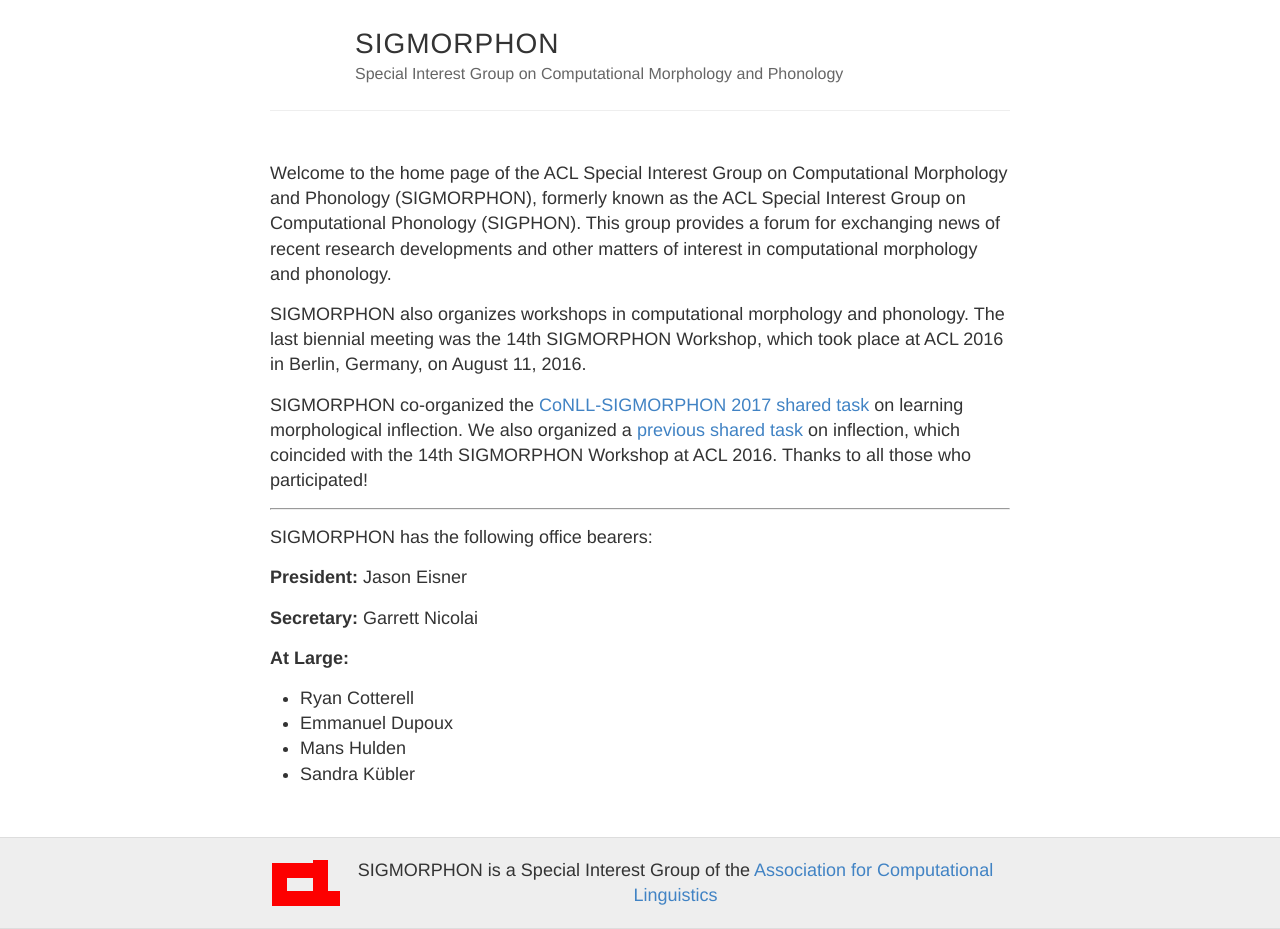
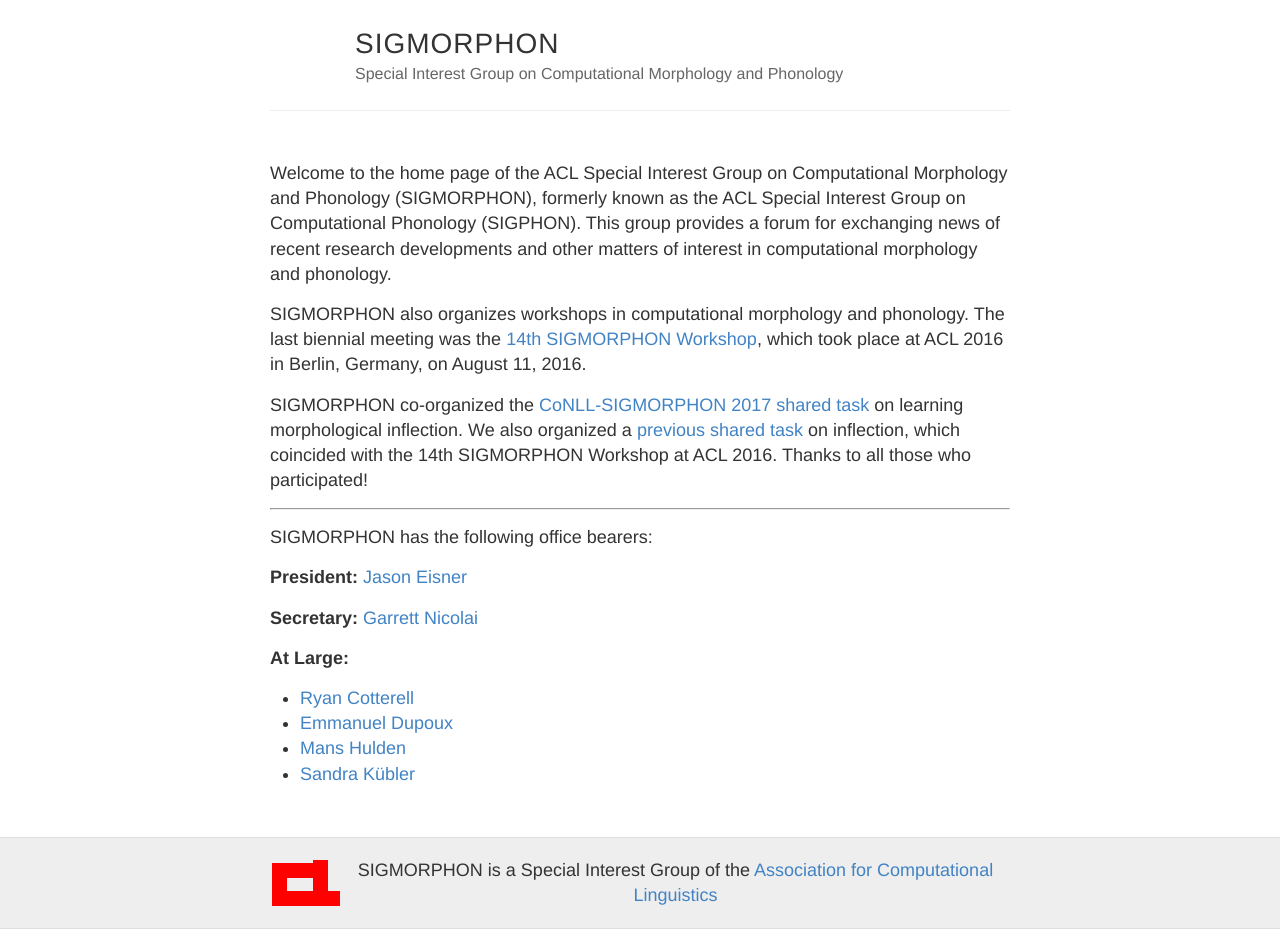
Before and after one commit to sigmorphon/sigmorphon.github.io, a Jekyll site: the page built from test.md, in a window 1280 px wide. Built offline with Jekyll 4.4.1, drawn with Linux system fonts in a browser that asks for light colours; some of the changed lines change nothing that is shown.

Commit message:
Links, links everywhere

```diff
--- a/test.md
+++ b/test.md
@@ -4,7 +4,7 @@
 
 Welcome to the home page of the ACL Special Interest Group on Computational Morphology and Phonology (SIGMORPHON), formerly known as the ACL Special Interest Group on Computational Phonology (SIGPHON). This group provides a forum for exchanging news of recent research developments and other matters of interest in computational morphology and phonology.
 
-SIGMORPHON also organizes workshops in computational morphology and phonology. The last biennial meeting was the 14th SIGMORPHON Workshop, which took place at ACL 2016 in Berlin, Germany, on August 11, 2016.
+SIGMORPHON also organizes workshops in computational morphology and phonology. The last biennial meeting was the [14th SIGMORPHON Workshop](http://www.ling.ohio-state.edu/sigmorphon/), which took place at ACL 2016 in Berlin, Germany, on August 11, 2016.
 
 SIGMORPHON co-organized the [CoNLL-SIGMORPHON 2017 shared task](https://sites.google.com/view/conll-sigmorphon2017/home) on learning morphological inflection. We also organized a [previous shared task](http://ryancotterell.github.io/sigmorphon2016/) on inflection, which coincided with the 14th SIGMORPHON Workshop at ACL 2016. Thanks to all those who participated!
 
@@ -12,12 +12,12 @@
 
 SIGMORPHON has the following office bearers:
 
-**President:**  Jason Eisner
+**President:**  [Jason Eisner](http://www.cs.jhu.edu/~jason/)
 
-**Secretary:** Garrett Nicolai
+**Secretary:** [Garrett Nicolai](https://webdocs.cs.ualberta.ca/~nicolai/)
 
 **At Large:**
-* Ryan Cotterell
-* Emmanuel Dupoux
-* Mans Hulden
-* Sandra Kübler
+* [Ryan Cotterell](https://ryancotterell.github.io)
+* [Emmanuel Dupoux](http://www.lscp.net/persons/dupoux/)
+* [Mans Hulden](http://verbs.colorado.edu/~mahu0110/)
+* [Sandra Kübler](http://cl.indiana.edu/~skuebler/)
```
